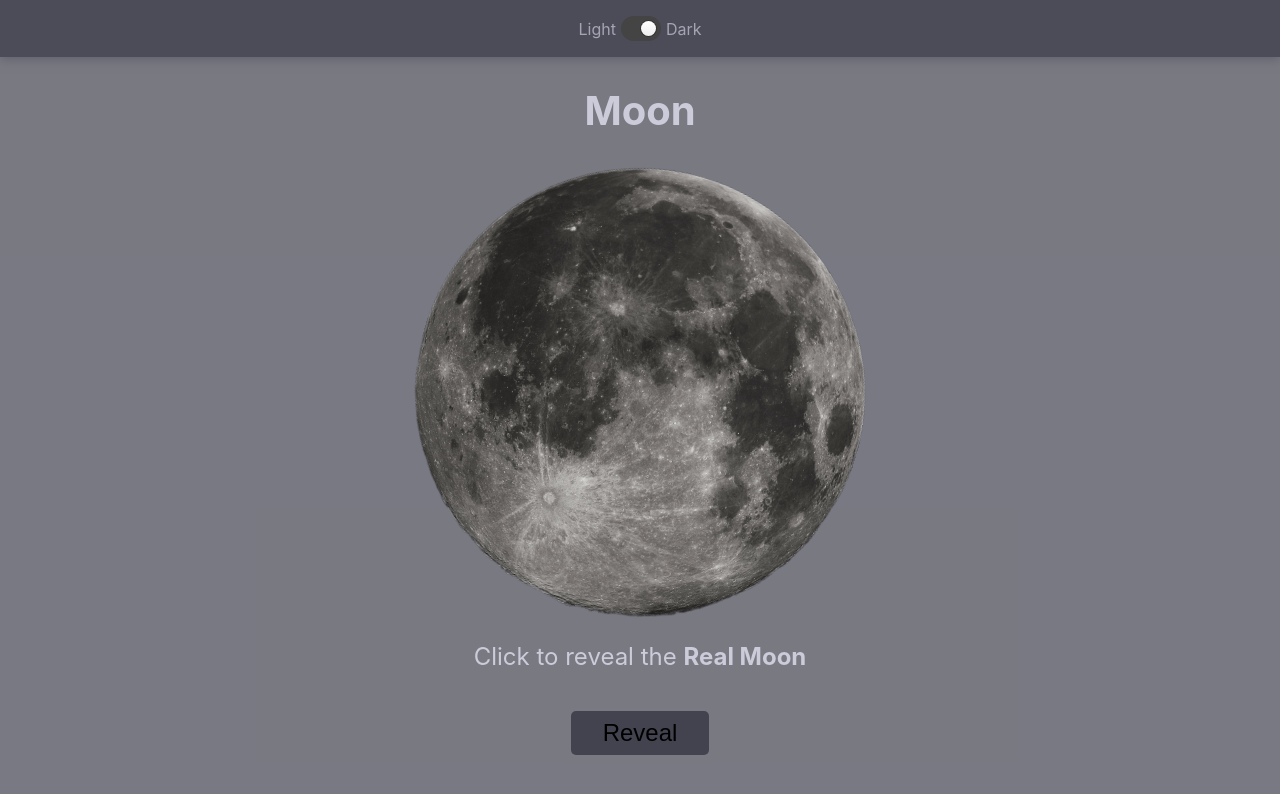
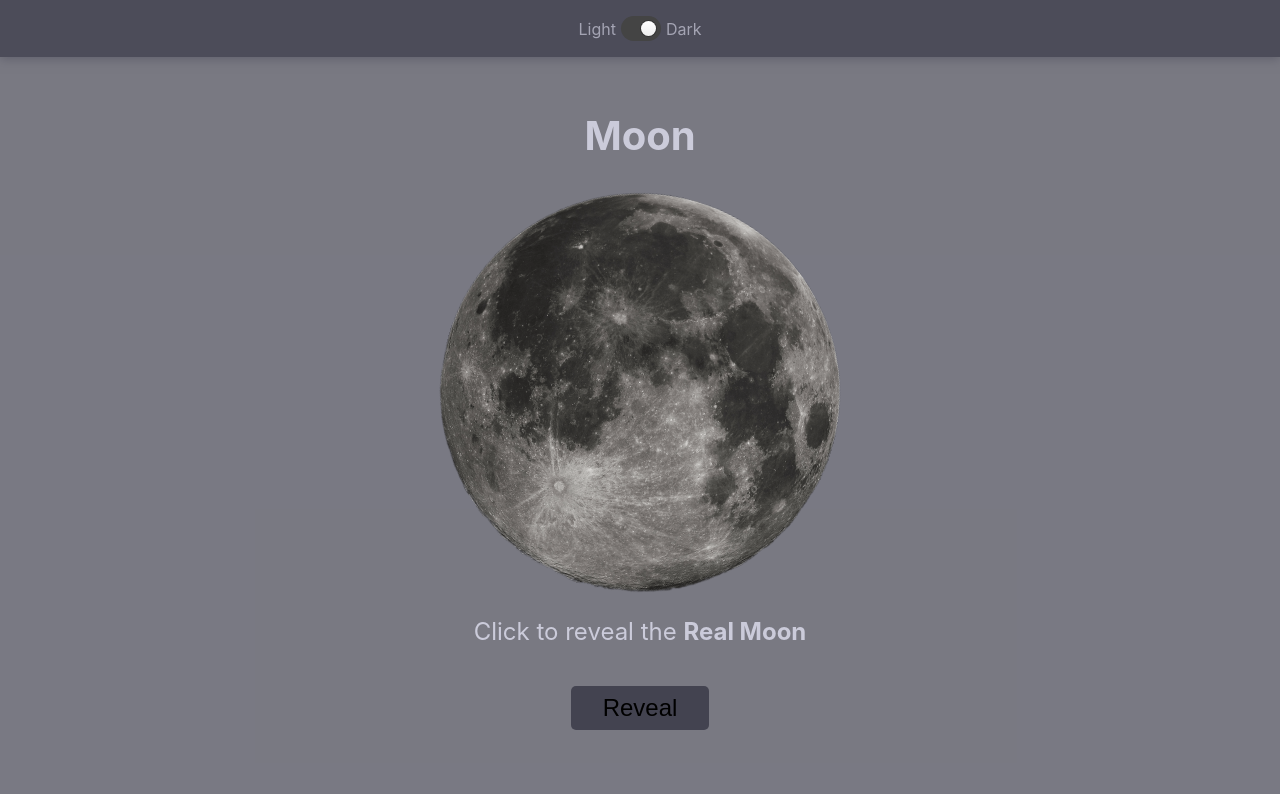
Before and after one commit to aabozaid0094/moon, a React (Create React App) app: page / in a window 1280 px wide. Shown: the top 794 px of the page. Built offline with nearby package versions, Linux system fonts and the light colour scheme.

Commit message:
Reduce real moon image height to better fit mobile screen

```diff
--- a/src/App.css
+++ b/src/App.css
@@ -116,7 +116,7 @@ header {
     font-size: 2.5rem;
 }
 .hbd img {
-    max-height: 450px;
+    max-height: 400px;
 }
 .hbd .moon-image {
     max-width: 100%;
```
